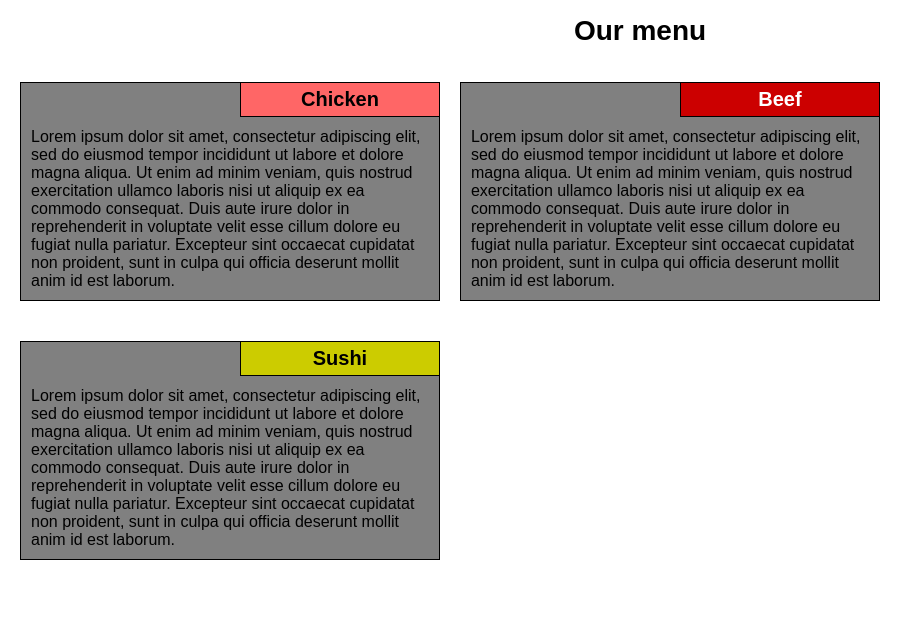
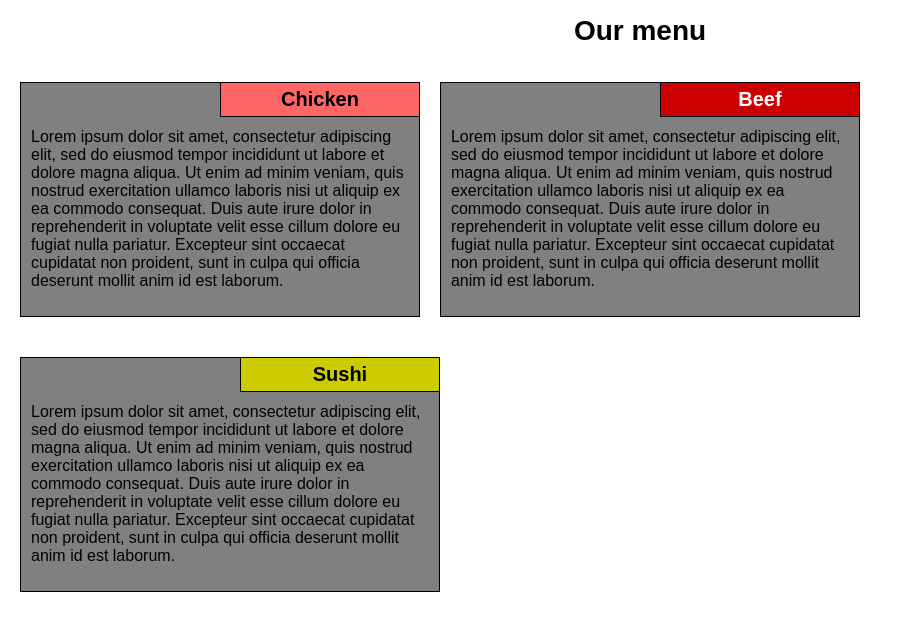
Before and after one commit to rimolch/coursera-test-1, a plain HTML site: page module2-solution/index.html in a window 1280 px wide. Shown: the whole page, without its empty margins (0-923 px from the left). Drawn offline with Linux system fonts and the light colour scheme.

Commit message:
test-margin16

```diff
--- a/module2-solution/css/styles.css
+++ b/module2-solution/css/styles.css
@@ -25,6 +25,12 @@ margin: 0px;
 border: 1px solid black;
 padding: 5px 0px 5px 0px;
 width: 200px;
+}
+
+p {
+padding: 10px;
+clear: right;
+font-size: 100%;
 }
 
 .menubox {
@@ -58,12 +64,6 @@ float: left;
 }
 }
 
-.text {
-padding: 10px;
-clear: right;
-font-size: 100%;
-}
-
 #chicken {
 background-color: #FF6666;
 color: black;
--- a/module2-solution/index.html
+++ b/module2-solution/index.html
@@ -19,28 +19,27 @@
 
   <h1>Our menu</h1>
 
-  <section class="menubox col-sm-12 col-md-6 col-lg-4">
-    <h2 class="boxtitle" id="chicken">
+  <section class="col-sm-12 col-md-6 col-lg-4">
+  <div class="menubox">
+    <h2 id="chicken">
      Chicken
     </h2>
-    <div class="text"> Lorem ipsum dolor sit amet, consectetur adipiscing elit, sed do eiusmod tempor incididunt ut labore et dolore magna aliqua. Ut enim ad minim veniam, quis nostrud exercitation ullamco laboris nisi ut aliquip ex ea commodo consequat. Duis aute irure dolor in reprehenderit in voluptate velit esse cillum dolore eu fugiat nulla pariatur. Excepteur sint occaecat cupidatat non proident, sunt in culpa qui officia deserunt mollit anim id est laborum.
-    </div>
+    <p> Lorem ipsum dolor sit amet, consectetur adipiscing elit, sed do eiusmod tempor incididunt ut labore et dolore magna aliqua. Ut enim ad minim veniam, quis nostrud exercitation ullamco laboris nisi ut aliquip ex ea commodo consequat. Duis aute irure dolor in reprehenderit in voluptate velit esse cillum dolore eu fugiat nulla pariatur. Excepteur sint occaecat cupidatat non proident, sunt in culpa qui officia deserunt mollit anim id est laborum.</p>
+  </div>
   </section>
 
   <section class="menubox col-sm-12 col-md-6 col-lg-4">
-    <h2 class="boxtitle" id="beef">
+    <h2 id="beef">
      Beef
     </h2>
-    <div class="text"> Lorem ipsum dolor sit amet, consectetur adipiscing elit, sed do eiusmod tempor incididunt ut labore et dolore magna aliqua. Ut enim ad minim veniam, quis nostrud exercitation ullamco laboris nisi ut aliquip ex ea commodo consequat. Duis aute irure dolor in reprehenderit in voluptate velit esse cillum dolore eu fugiat nulla pariatur. Excepteur sint occaecat cupidatat non proident, sunt in culpa qui officia deserunt mollit anim id est laborum.
-    </div>
+    <p> Lorem ipsum dolor sit amet, consectetur adipiscing elit, sed do eiusmod tempor incididunt ut labore et dolore magna aliqua. Ut enim ad minim veniam, quis nostrud exercitation ullamco laboris nisi ut aliquip ex ea commodo consequat. Duis aute irure dolor in reprehenderit in voluptate velit esse cillum dolore eu fugiat nulla pariatur. Excepteur sint occaecat cupidatat non proident, sunt in culpa qui officia deserunt mollit anim id est laborum.</p>
   </section>
 
   <section class="menubox col-sm-12 col-md-12 col-lg-4">
-    <h2 class="boxtitle" id="sushi">
+    <h2 id="sushi">
      Sushi
     </h2>
-    <div class="text"> Lorem ipsum dolor sit amet, consectetur adipiscing elit, sed do eiusmod tempor incididunt ut labore et dolore magna aliqua. Ut enim ad minim veniam, quis nostrud exercitation ullamco laboris nisi ut aliquip ex ea commodo consequat. Duis aute irure dolor in reprehenderit in voluptate velit esse cillum dolore eu fugiat nulla pariatur. Excepteur sint occaecat cupidatat non proident, sunt in culpa qui officia deserunt mollit anim id est laborum.
-    </div>
+    <p> Lorem ipsum dolor sit amet, consectetur adipiscing elit, sed do eiusmod tempor incididunt ut labore et dolore magna aliqua. Ut enim ad minim veniam, quis nostrud exercitation ullamco laboris nisi ut aliquip ex ea commodo consequat. Duis aute irure dolor in reprehenderit in voluptate velit esse cillum dolore eu fugiat nulla pariatur. Excepteur sint occaecat cupidatat non proident, sunt in culpa qui officia deserunt mollit anim id est laborum.</p>
   </section>
 
 </body>
```
